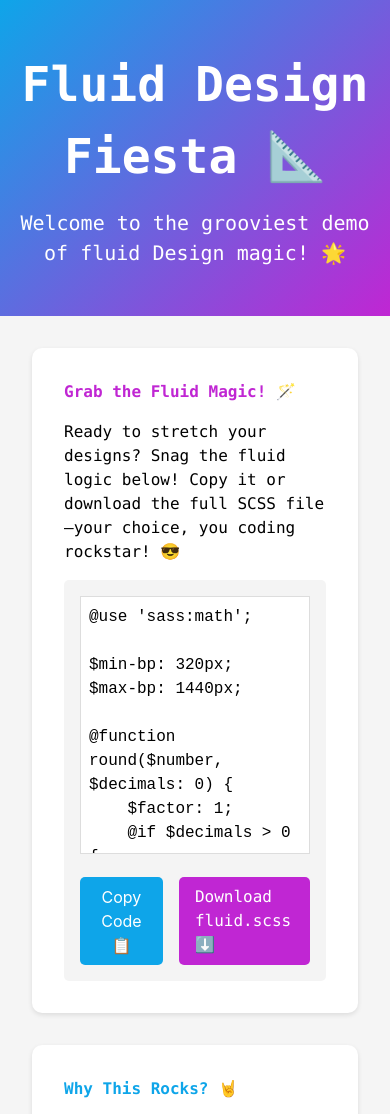
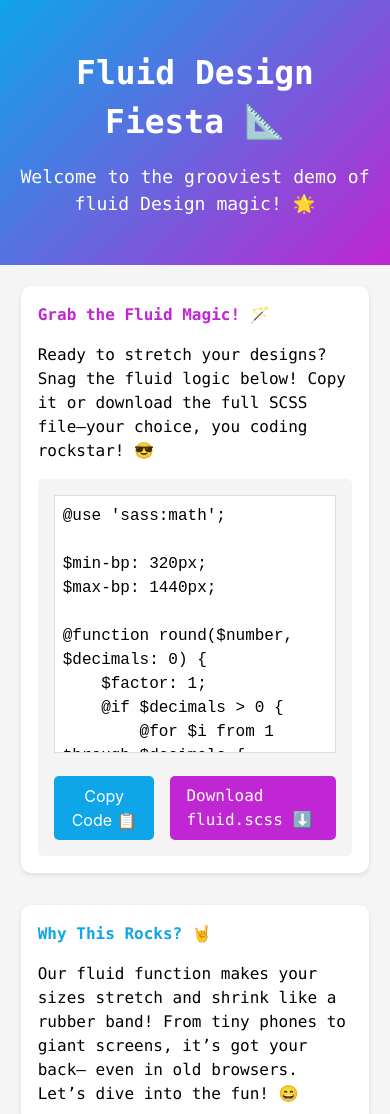
Before and after one commit to ZeetDev/frontend-tutorials__fluid-scss-logic, a website built with Vite: page index.html in a window 390 px wide. Shown: the top 1114 px of the page. Built offline with nearby package versions, Linux system fonts and the light colour scheme.

Commit message:
Finalized responsive design

```diff
--- a/src/styles/style.scss
+++ b/src/styles/style.scss
@@ -19,24 +19,24 @@ header {
     padding: 3rem 1rem;
 
     h1 {
-        font-size: 3rem;
+        font-size: fluid(2rem, 3rem);
         margin-bottom: 1rem;
     }
 
     p {
-        font-size: 1.25rem;
+        font-size: fluid(1.125rem, 1.25rem);
     }
 }
 
 main {
     max-width: 1400px;
     margin: 0 auto;
-    padding: 2rem;
+    padding: fluid(1.25rem, 2rem);
 }
 
 .code-grab {
     background: var(--color-white);
-    padding: 2rem;
+    padding: fluid(1rem, 2rem);
     border-radius: 10px;
     box-shadow: 0 2px 5px rgba(0, 0, 0, 0.1);
     margin-bottom: 2rem;
@@ -95,7 +95,7 @@ main {
 .intro,
 .extra {
     background: var(--color-white);
-    padding: 2rem;
+    padding: fluid(1rem, 2rem);
     border-radius: 10px;
     box-shadow: 0 2px 5px rgba(0, 0, 0, 0.1);
     margin-bottom: 2rem;
@@ -109,7 +109,7 @@ main {
 
 .feature {
     background: var(--color-white);
-    padding: 2rem;
+    padding: fluid(1rem, 2rem);
     border-radius: 10px;
     box-shadow: 0 2px 5px rgba(0, 0, 0, 0.1);
     margin-bottom: 2rem;
@@ -162,7 +162,7 @@ main {
 .browser-support {
     color: var(--color-black);
     background: var(--color-white);
-    padding: 2rem;
+    padding: fluid(1rem, 2rem);
     border-radius: 10px;
     box-shadow: 0 2px 5px rgba(0, 0, 0, 0.1);
 
@@ -178,7 +178,7 @@ main {
 
 footer {
     text-align: center;
-    padding: 2rem;
+    padding: fluid(1rem, 2rem);
     background: var(--site-gradient-color);
     font-size: 1rem;
 
```
